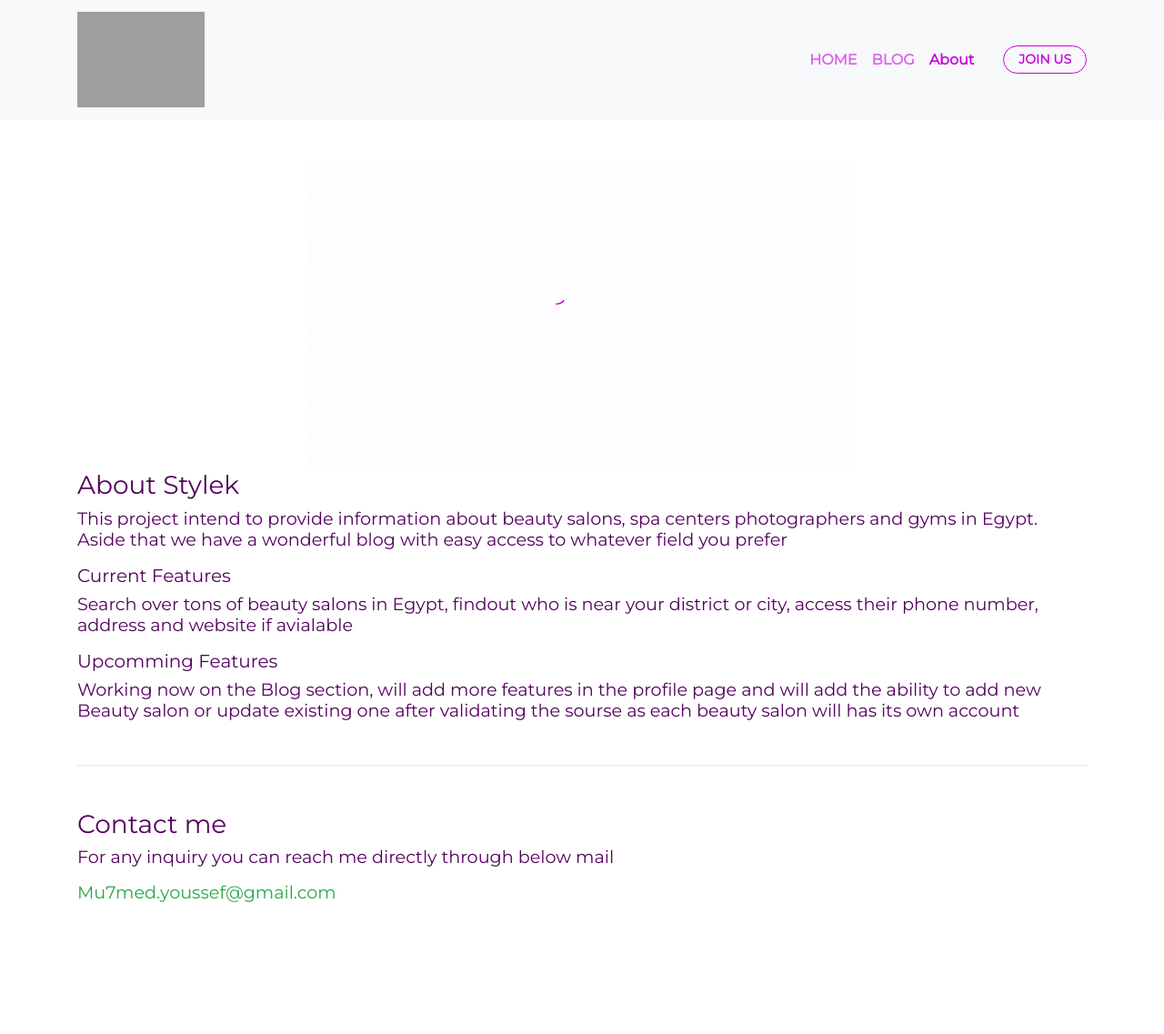
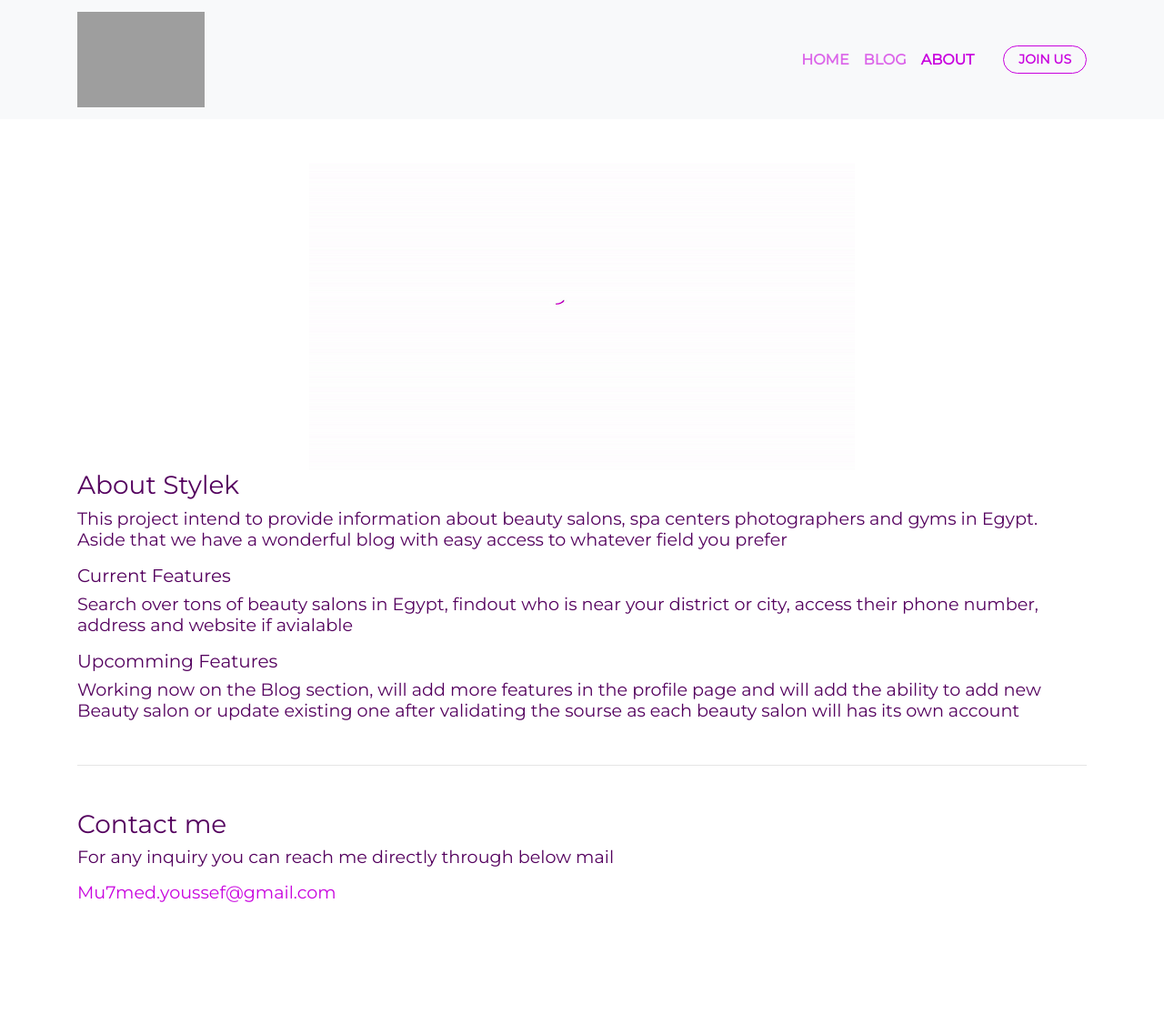
Before and after one commit to MuhamedYoussef/stylek, a Django app: page /about in a window 1280 px wide. Shown: the whole page at 91% size. Run offline with Django 3.2, Linux system fonts and the light colour scheme; parts of the project's set-up code (start-up, migrations or seed data) failed here and were passed over; some libraries are stand-ins or nearby versions; grey boxes are pictures that could not be loaded.

Commit message:
changes in templates

```diff
--- a/templates/pages/about.html
+++ b/templates/pages/about.html
@@ -18,7 +18,7 @@
   <div class="my-5">
     <h3 class="mt-5">Contact me</h3>
     <p>For any inquiry you can reach me directly through below mail</p>
-    <p class="text-success">Mu7med.youssef@gmail.com</p>
+    <p class="text-primary">Mu7med.youssef@gmail.com</p>
   </div>
 </section>
 {% endblock %}
--- a/templates/partials/_nav.html
+++ b/templates/partials/_nav.html
@@ -32,7 +32,7 @@
           <a class="nav-link font-weight-bold" href="#">BLOG</a>
         </li>
         <li class="nav-item mr-4 {%if 'about' in request.path%}active{%endif%}">
-          <a class="nav-link font-weight-bold" href="{% url 'about' %}">About</a>
+          <a class="nav-link font-weight-bold" href="{% url 'about' %}">ABOUT</a>
         </li>
       </ul>
       {% if user.is_authenticated %}
```
